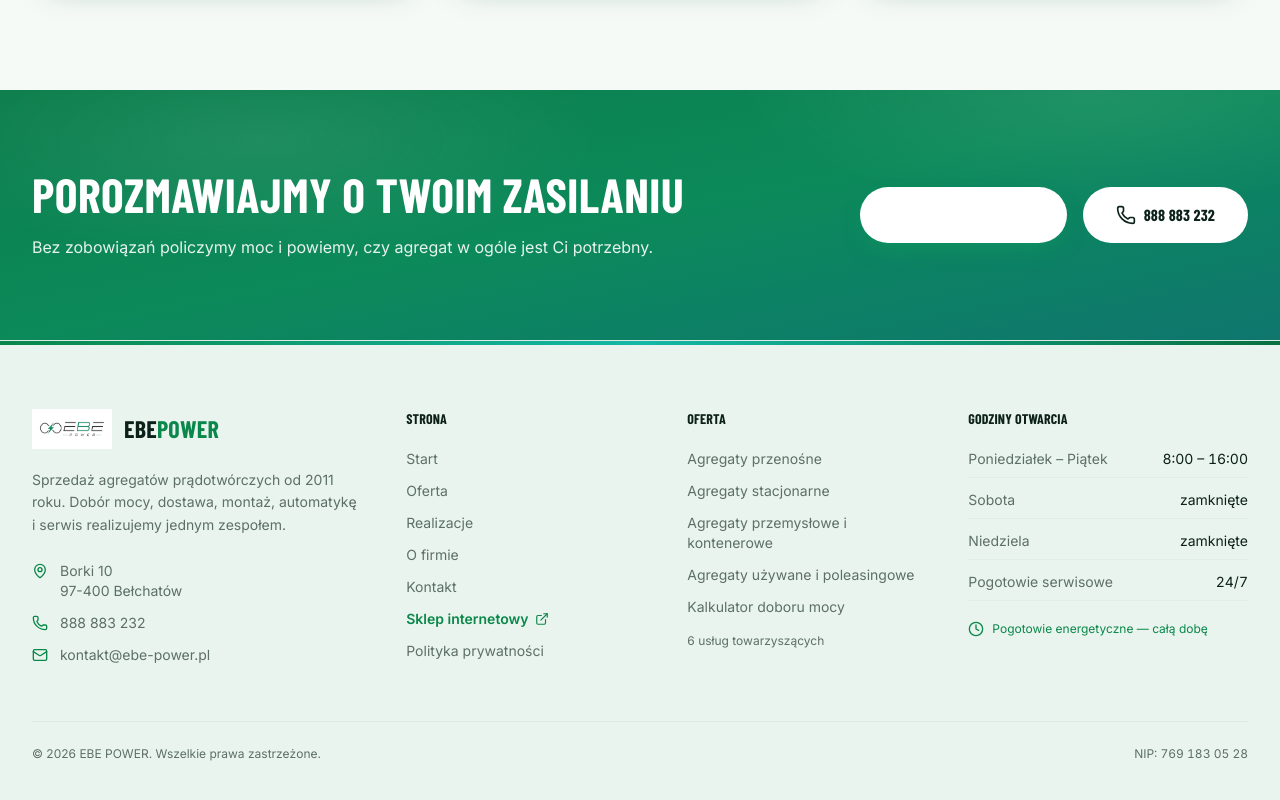
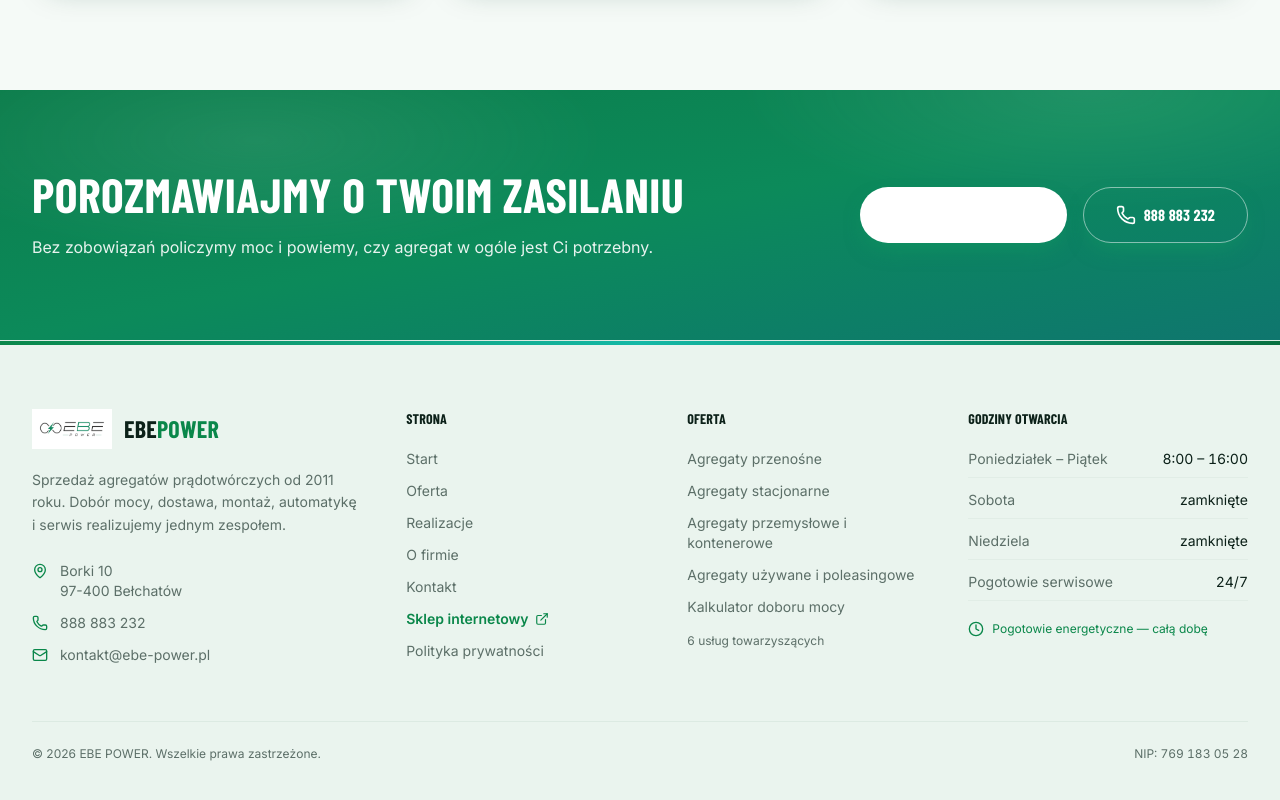
Before and after one commit to VEXORjs/ebe-power, a React (Vite) app: page /o-firmie in a window 1280 px wide. Shown: the part 3993-4793 px from the top of the page. Built offline with nearby package versions, Linux system fonts and the light colour scheme; no server answers; a web font is replaced by a local one.

Commit message:
Refactor buttons in CtaBand component
Updated button styles for improved hover effects.

```diff
--- a/src/components/CtaBand.tsx
+++ b/src/components/CtaBand.tsx
@@ -27,11 +27,19 @@ export function CtaBand({
             <p className="mt-4 text-sm leading-relaxed text-white/90 sm:text-base">{lead}</p>
           </div>
           <div className="flex flex-col gap-4 sm:flex-row">
-            <Button to="/kontakt" size="lg" className="bg-white text-black hover:font-medium">
+           <Button
+              to="/kontakt"
+              size="lg"
+              className="bg-white text-black transition-colors hover:bg-neutral-100"
+            >
               Zapytaj o wycenę
               <ArrowRight className="h-5 w-5" />
             </Button>
-            <Button href={company.phoneHref} size="lg" variant="dark" className="border-white/50 bg-transparent text-black hover:font-medium">
+           <Button
+              href={company.phoneHref}
+              size="lg"
+              className="border border-white/50 bg-transparent text-white transition-colors hover:bg-white/10"
+            >
               <Phone className="h-5 w-5" />
               {company.phone}
             </Button>
```
